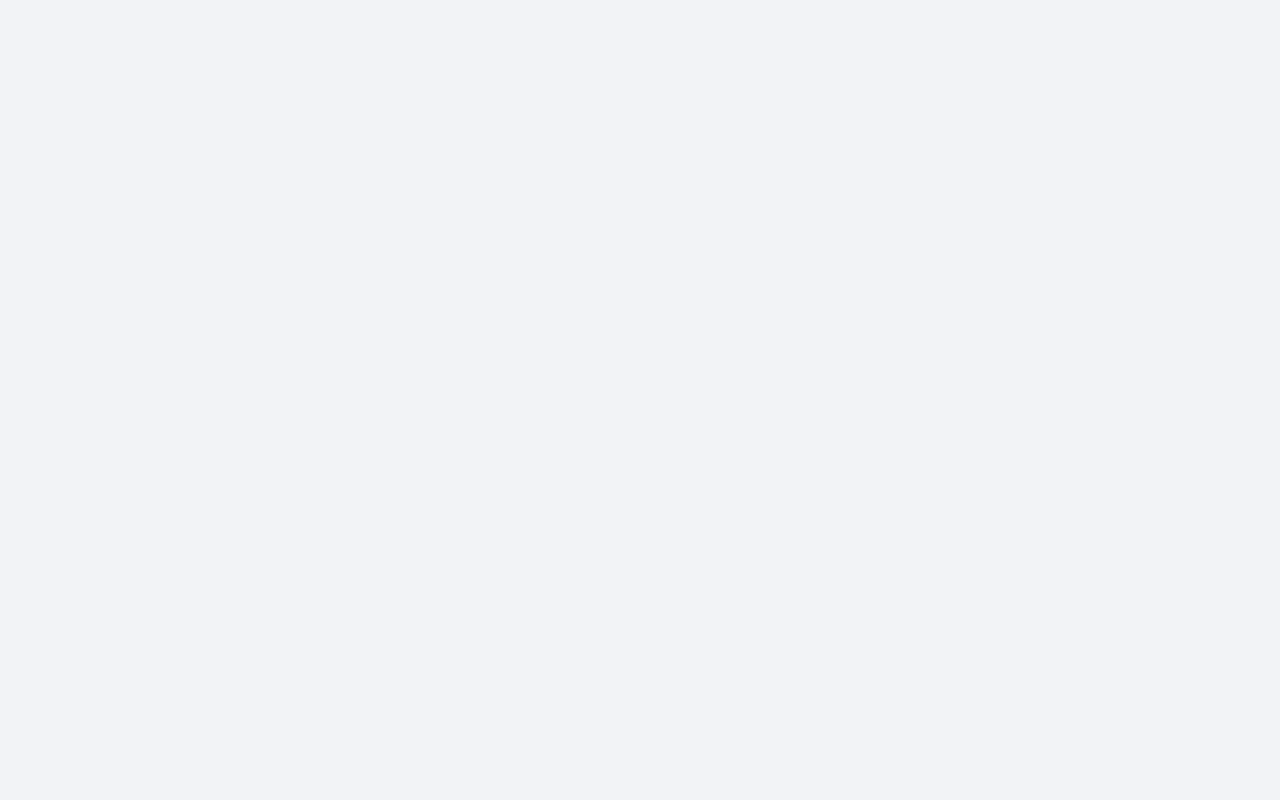
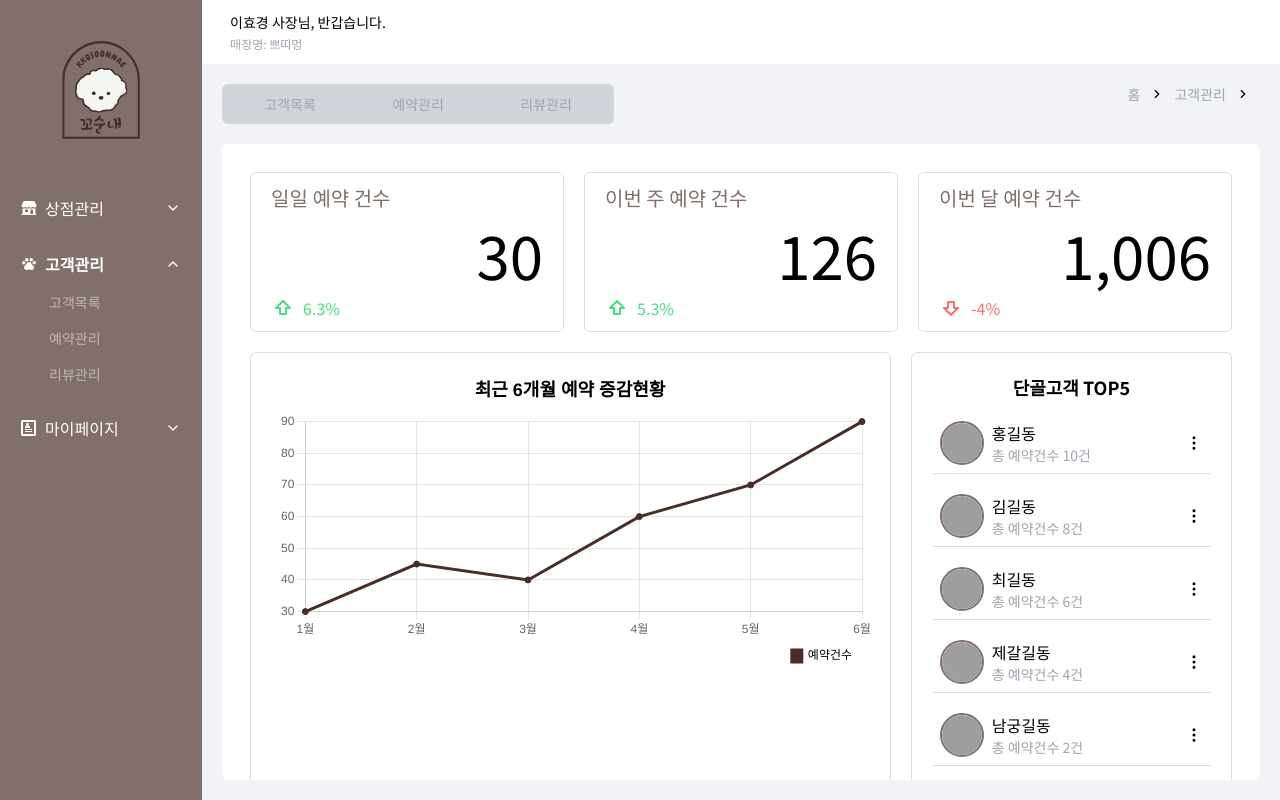
Before and after one commit to super-coding-3/kkosoonnae-president, a React (Create React App) app: page /customer-reservation-dashboard in a window 1280 px wide. Before the commit this address had no page. Built offline with nearby package versions, Linux system fonts and the light colour scheme; grey boxes are pictures that could not be loaded; the HTML template or start-up script is replaced by a standard one.

Commit message:
[style] 예약통계 예약 그래프 및 단골손님 CSS 구현

```diff
--- a/package.json
+++ b/package.json
@@ -17,11 +17,13 @@
     "@types/react": "^18.3.3",
     "@types/react-dom": "^18.3.0",
     "@types/react-router-dom": "^5.3.3",
+    "chart.js": "^4.4.3",
     "class-variance-authority": "^0.7.0",
     "clsx": "^2.1.1",
     "date-fns": "^3.6.0",
     "lucide-react": "^0.394.0",
     "react": "^18.3.1",
+    "react-chartjs-2": "^5.2.0",
     "react-day-picker": "^8.10.1",
     "react-dom": "^18.3.1",
     "react-icons": "^5.2.1",
--- /dev/null
+++ b/src/components/reservation_dashboard/BlockReservationRegular.tsx
@@ -0,0 +1,34 @@
+import React from "react";
+import { EllipsisVertical } from "lucide-react";
+import { Link } from "react-router-dom";
+
+interface ReservationRegularProps {
+  customerImg: string;
+  customerName: string;
+  reservationCount: number;
+}
+
+const BlockReservationRegular: React.FC<ReservationRegularProps> = (props) => {
+  return (
+    <li className="flex justify-between items-center mb-3 p-2 border-b border-COMMONN_BORDER_GRAY">
+      <div className="flex gap-2">
+        <img
+          src={props.customerImg}
+          className="border-2 border-MAIN_LIGHT_COLOR rounded-full size-11"
+        ></img>
+        <div>
+          <h1>{props.customerName}</h1>
+          <p className="text-gray-400 text-sm">
+            총 예약건수 {props.reservationCount}건
+          </p>
+        </div>
+      </div>
+      {/* TODO: 고객상세 페이지로 수정 */}
+      <Link to="/">
+        <EllipsisVertical size={18} />
+      </Link>
+    </li>
+  );
+};
+
+export default BlockReservationRegular;
--- a/src/components/reservation_statistics/ReservationCount.tsx
+++ b/src/components/reservation_dashboard/ReservationCount.tsx
@@ -11,9 +11,9 @@ interface ReservationCountProps {
 
 const ReservationCount: React.FC<ReservationCountProps> = (props) => {
   return (
-    <article className="flex flex-col justify-center gap-3 border border-COMMONN_BORDER_GRAY rounded-md w-96 h-full p-5">
+    <article className="flex flex-col justify-center gap-3 border border-COMMONN_BORDER_GRAY rounded-md w-1/3 h-full p-5">
       <header className="text-MAIN_LIGHT_COLOR text-xl">{props.title}</header>
-      <main className="w-full text-right text-7xl">
+      <main className="w-full text-right text-6xl">
         {props.count.toString().replace(NUMBER_COMMA, ",")}
       </main>
       <footer
--- /dev/null
+++ b/src/components/reservation_dashboard/ReservationGraph.tsx
@@ -0,0 +1,87 @@
+import React from "react";
+import { Line } from "react-chartjs-2";
+import {
+  Chart as ChartJS,
+  CategoryScale,
+  LinearScale,
+  PointElement,
+  LineElement,
+  Title,
+  Tooltip,
+  Legend,
+} from "chart.js";
+
+ChartJS.register(
+  CategoryScale,
+  LinearScale,
+  PointElement,
+  LineElement,
+  Title,
+  Tooltip,
+  Legend
+);
+
+interface ReservationGraph {
+  month: string;
+  count: number;
+}
+
+interface ReservationGraphProps {
+  graphInfo: ReservationGraph[];
+}
+
+const ReservationGraph: React.FC<ReservationGraphProps> = ({ graphInfo }) => {
+  const data = {
+    labels: graphInfo.map((data) => data.month),
+    datasets: [
+      {
+        label: "예약건수",
+        data: graphInfo.map((data) => data.count),
+        borderColor: "#492D28",
+        backgroundColor: "#492D28",
+        fill: true,
+      },
+    ],
+  };
+
+  const options = {
+    responsive: true,
+    plugins: {
+      legend: {
+        position: "bottom" as const,
+        align: "end" as const,
+        labels: {
+          boxWidth: 10,
+          color: "black" as const,
+        },
+      },
+      title: {
+        display: true,
+        text: "최근 6개월 예약 증감현황",
+        color: "#000",
+        font: {
+          size: 18,
+        },
+        padding: {
+          bottom: 20,
+        },
+      },
+    },
+    layout: {
+      padding: {
+        top: 27,
+        right: 27,
+        bottom: 0,
+        left: 27,
+      },
+    },
+  };
+
+  return (
+    <div className="w-2/3 border border-COMMONN_BORDER_GRAY rounded-md">
+      <Line data={data} options={options} />
+    </div>
+  );
+};
+
+export default ReservationGraph;
--- /dev/null
+++ b/src/components/reservation_dashboard/ReservationRegular.tsx
@@ -0,0 +1,40 @@
+import React from "react";
+import { Link } from "react-router-dom";
+import BlockReservationRegular from "./BlockReservationRegular";
+
+interface ReservationRegularProps {
+  customerImg: string;
+  customerName: string;
+  reservationCount: number;
+}
+
+interface ReservationRegularComponentProps {
+  customerData: ReservationRegularProps[];
+}
+
+const ReservationRegular: React.FC<ReservationRegularComponentProps> = ({
+  customerData,
+}) => {
+  return (
+    <article className="flex flex-col justify-center gap-3 border border-COMMONN_BORDER_GRAY rounded-md w-1/3 h-full p-5">
+      <header className="w-full text-center text-lg font-bold">
+        단골고객 TOP5
+      </header>
+      <main>
+        {customerData.map((item, index) => (
+          <BlockReservationRegular
+            key={index}
+            customerImg={item.customerImg}
+            customerName={item.customerName}
+            reservationCount={item.reservationCount}
+          />
+        ))}
+      </main>
+      <footer className="w-full text-MAIN_LIGHT_COLOR font-semibold">
+        <Link to="/customer-reservation">모든 예약목록 보기 →</Link>
+      </footer>
+    </article>
+  );
+};
+
+export default ReservationRegular;
--- a/src/components/reservation_statistics/ReservationGraph.tsx
+++ /dev/null
@@ -1,13 +0,0 @@
-import React from "react";
-
-interface ReservationGraph {
-  title: string;
-  count: number;
-  variance: number;
-}
-
-const ReservationGraph: React.FC<ReservationGraph> = (props) => {
-  return <div></div>;
-};
-
-export default ReservationGraph;
--- a/src/constants/constants.tsx
+++ b/src/constants/constants.tsx
@@ -30,7 +30,7 @@ export const ROUTER_INFOS = [
   { path: "/customer-reservation-detail", element: <ReservationDetail /> },
   // 예약 통계
   {
-    path: "/customer-reservation-statistics",
+    path: "/customer-reservation-dashboard",
     element: <ReservationDashboard />,
   },
 ];
--- a/src/page/reservation_management/ReservationDashboard.tsx
+++ b/src/page/reservation_management/ReservationDashboard.tsx
@@ -1,5 +1,7 @@
 import Layout from "components/common/Layout/Layout";
-import ReservationCount from "components/reservation_statistics/ReservationCount";
+import ReservationCount from "components/reservation_dashboard/ReservationCount";
+import ReservationGraph from "components/reservation_dashboard/ReservationGraph";
+import ReservationRegular from "components/reservation_dashboard/ReservationRegular";
 import React from "react";
 
 const ReservationDashboard: React.FC = () => {
@@ -12,9 +14,42 @@ const ReservationDashboard: React.FC = () => {
     { month: "6월", count: 90 },
   ];
 
+  const reservationRegularData = [
+    {
+      customerImg:
+        "https://cdn.discordapp.com/avatars/745996602560348160/055f94406a145ffa6b7ecf3b6e518fc3.webp?size=80",
+      customerName: "홍길동",
+      reservationCount: 10,
+    },
+    {
+      customerImg:
+        "https://cdn.discordapp.com/avatars/745996602560348160/055f94406a145ffa6b7ecf3b6e518fc3.webp?size=80",
+      customerName: "김길동",
+      reservationCount: 8,
+    },
+    {
+      customerImg:
+        "https://cdn.discordapp.com/avatars/745996602560348160/055f94406a145ffa6b7ecf3b6e518fc3.webp?size=80",
+      customerName: "최길동",
+      reservationCount: 6,
+    },
+    {
+      customerImg:
+        "https://cdn.discordapp.com/avatars/745996602560348160/055f94406a145ffa6b7ecf3b6e518fc3.webp?size=80",
+      customerName: "제갈길동",
+      reservationCount: 4,
+    },
+    {
+      customerImg:
+        "https://cdn.discordapp.com/avatars/745996602560348160/055f94406a145ffa6b7ecf3b6e518fc3.webp?size=80",
+      customerName: "남궁길동",
+      reservationCount: 2,
+    },
+  ];
+
   return (
     <Layout>
-      <section className="flex gap-5 h-48">
+      <section className="flex gap-5 h-40">
         <ReservationCount title="일일 예약 건수" count={30} variance={6.3} />
         <ReservationCount
           title="이번 주 예약 건수"
@@ -27,7 +62,10 @@ const ReservationDashboard: React.FC = () => {
           variance={-4.0}
         />
       </section>
-      <section></section>
+      <section className="flex gap-5 mt-5">
+        <ReservationGraph graphInfo={reservationGraphData} />
+        <ReservationRegular customerData={reservationRegularData} />
+      </section>
     </Layout>
   );
 };
```
Also changed, not shown: 1 other file (tests, documents, lock files or other folders).
